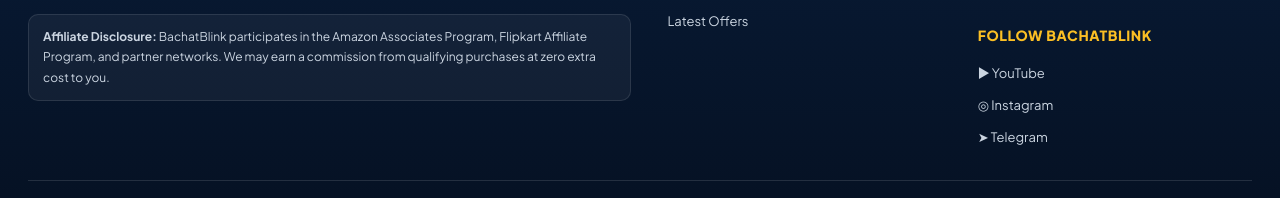
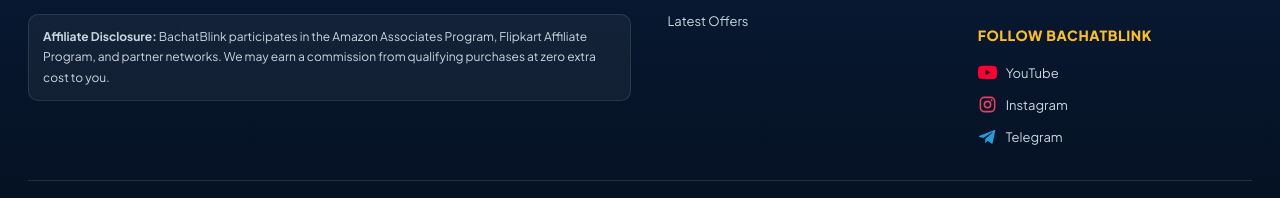
Before and after one commit to BachatBlink/bachatblink.github.io, a plain HTML site: page index.html in a window 1280 px wide. Shown: the part 2533-2731 px from the top of the page. Drawn offline with Linux system fonts and the light colour scheme.

```diff
--- a/index.html
+++ b/index.html
@@ -524,6 +524,14 @@
       .bb-footer-inner { grid-template-columns: 1fr; gap: 24px; }
     }
   </style>
+
+<style>
+  .bb-footer-links.bb-social-links a { display: flex; align-items: center; gap: 9px; }
+  .bb-social-icon { width: 19px; height: 19px; flex: 0 0 19px; display: inline-block; }
+  .bb-youtube-icon { color: #ff0033; }
+  .bb-instagram-icon { color: #e4405f; }
+  .bb-telegram-icon { color: #229ed9; }
+</style>
 </head>
 <body>
 
@@ -673,10 +681,19 @@
             <a href="/affiliate-disclosure.html">Affiliate Disclosure</a>
           </div>
           <h4 style="margin-top:24px;">Follow BachatBlink</h4>
-          <div class="bb-footer-links">
-            <a href="https://www.youtube.com/@BachatBlink" target="_blank" rel="noopener noreferrer">▶ YouTube</a>
-            <a href="https://www.instagram.com/bachatblink_official/" target="_blank" rel="noopener noreferrer">◎ Instagram</a>
-            <a href="https://t.me/BachatBlink" target="_blank" rel="noopener noreferrer">➤ Telegram</a>
+          <div class="bb-footer-links bb-social-links">
+            <a href="https://www.youtube.com/@BachatBlink" target="_blank" rel="noopener noreferrer" aria-label="BachatBlink on YouTube">
+              <svg class="bb-social-icon bb-youtube-icon" viewBox="0 0 24 24" aria-hidden="true"><path fill="currentColor" d="M23.5 6.2a3 3 0 0 0-2.1-2.1C19.5 3.6 12 3.6 12 3.6s-7.5 0-9.4.5A3 3 0 0 0 .5 6.2 31 31 0 0 0 0 12a31 31 0 0 0 .5 5.8 3 3 0 0 0 2.1 2.1c1.9.5 9.4.5 9.4.5s7.5 0 9.4-.5a3 3 0 0 0 2.1-2.1A31 31 0 0 0 24 12a31 31 0 0 0-.5-5.8ZM9.6 15.6V8.4l6.2 3.6-6.2 3.6Z"/></svg>
+              <span>YouTube</span>
+            </a>
+            <a href="https://www.instagram.com/bachatblink_official/" target="_blank" rel="noopener noreferrer" aria-label="BachatBlink on Instagram">
+              <svg class="bb-social-icon bb-instagram-icon" viewBox="0 0 24 24" aria-hidden="true"><path fill="currentColor" d="M7.8 2h8.4A5.8 5.8 0 0 1 22 7.8v8.4a5.8 5.8 0 0 1-5.8 5.8H7.8A5.8 5.8 0 0 1 2 16.2V7.8A5.8 5.8 0 0 1 7.8 2Zm0 2A3.8 3.8 0 0 0 4 7.8v8.4A3.8 3.8 0 0 0 7.8 20h8.4a3.8 3.8 0 0 0 3.8-3.8V7.8A3.8 3.8 0 0 0 16.2 4H7.8Zm4.2 3a5 5 0 1 1 0 10 5 5 0 0 1 0-10Zm0 2a3 3 0 1 0 0 6 3 3 0 0 0 0-6Zm5.2-3.5a1.2 1.2 0 1 1 0 2.4 1.2 1.2 0 0 1 0-2.4Z"/></svg>
+              <span>Instagram</span>
+            </a>
+            <a href="https://t.me/BachatBlink" target="_blank" rel="noopener noreferrer" aria-label="BachatBlink on Telegram">
+              <svg class="bb-social-icon bb-telegram-icon" viewBox="0 0 24 24" aria-hidden="true"><path fill="currentColor" d="M21.9 4.2 18.6 20c-.2 1.1-.8 1.4-1.7.9l-4.7-3.5-2.3 2.2c-.3.3-.5.5-1 .5l.3-4.8 8.8-8c.4-.3-.1-.5-.6-.2L6.5 14 1.9 12.6c-1-.3-1-1 .2-1.5L20.2 4c.9-.3 1.9.2 1.7.2Z"/></svg>
+              <span>Telegram</span>
+            </a>
           </div>
         </div>
       </div>
```
